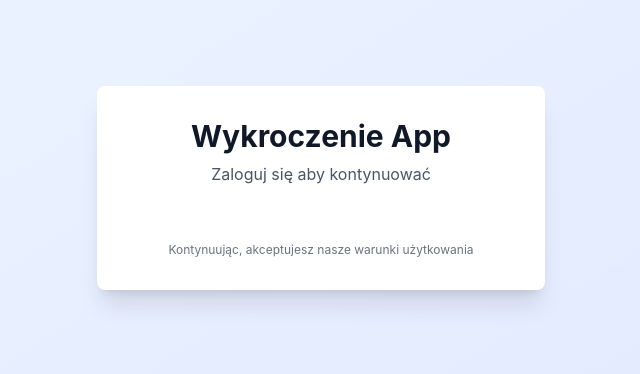
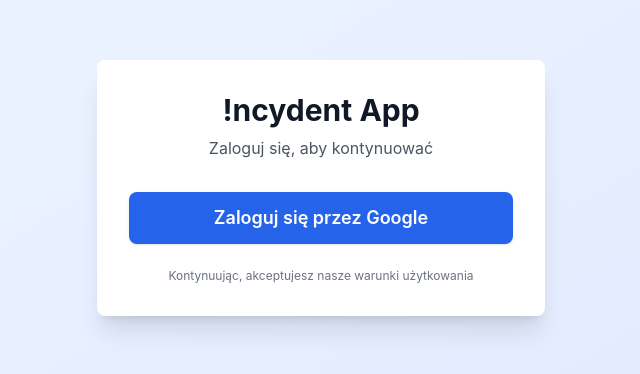
Before and after one commit to dankostecki/Wykroczenie, a React (Vite) app: page / in a window 1280 px wide. Shown: the part 212-586 px from the top of the page, without its empty margins (319-959 px from the left). Built offline with nearby package versions, Linux system fonts and the light colour scheme; no server answers.

Commit message:
Update LoginComponent.tsx

```diff
--- a/src/components/LoginComponent.tsx
+++ b/src/components/LoginComponent.tsx
@@ -1,39 +1,26 @@
-import React, { useRef, useEffect } from 'react';
+import React from 'react';
 
-// Komponent logowania
 interface LoginComponentProps {
   onSignIn: () => void;
   loading: boolean;
 }
 
-export const LoginComponent: React.FC<LoginComponentProps> = ({ onSignIn, loading }) => {
-  const googleButtonRef = useRef<HTMLDivElement>(null);
-
-  useEffect(() => {
-    if (window.google?.accounts?.id && googleButtonRef.current && !loading) {
-      // Renderuj Google Sign-In button
-      window.google.accounts.id.renderButton(googleButtonRef.current, {
-        theme: "outline",
-        size: "large",
-        width: "100%",
-        text: "signin_with",
-        shape: "rounded",
-        locale: "pl"
-      });
-    }
-  }, [loading]);
-
-  return (
+export const LoginComponent: React.FC<LoginComponentProps> = ({ onSignIn, loading }) => (
   <div className="min-h-screen bg-gradient-to-br from-blue-50 to-indigo-100 flex items-center justify-center p-4">
     <div className="bg-white rounded-lg shadow-xl p-8 w-full max-w-md">
       <div className="text-center mb-8">
-          <h1 className="text-3xl font-bold text-gray-900 mb-2">Wykroczenie App</h1>
-          <p className="text-gray-600">Zaloguj się aby kontynuować</p>
+        <h1 className="text-3xl font-bold text-gray-900 mb-2">!ncydent App</h1>
+        <p className="text-gray-600">Zaloguj się, aby kontynuować</p>
       </div>
 
       <div className="space-y-4">
-          {/* Google Sign-In Button */}
-          <div ref={googleButtonRef} className="w-full flex justify-center"></div>
+        <button
+          onClick={onSignIn}
+          disabled={loading}
+          className="w-full bg-blue-600 hover:bg-blue-700 text-white font-semibold rounded-lg px-6 py-3 text-lg shadow transition"
+        >
+          {loading ? 'Logowanie...' : 'Zaloguj się przez Google'}
+        </button>
       </div>
 
       <div className="mt-6 text-center">
@@ -44,4 +31,3 @@
     </div>
   </div>
 );
-};
```
Lines whose indentation alone changed are shown as unchanged.
